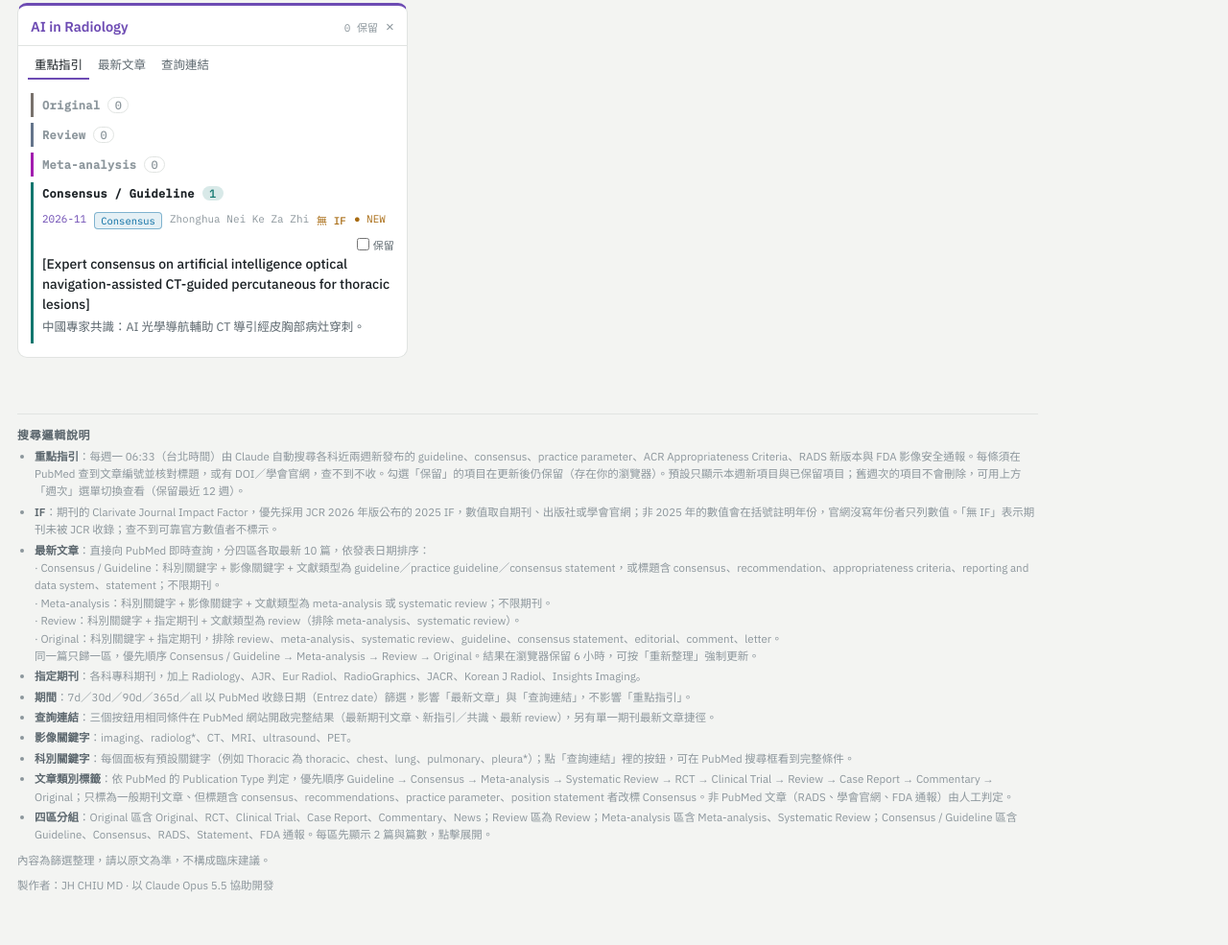
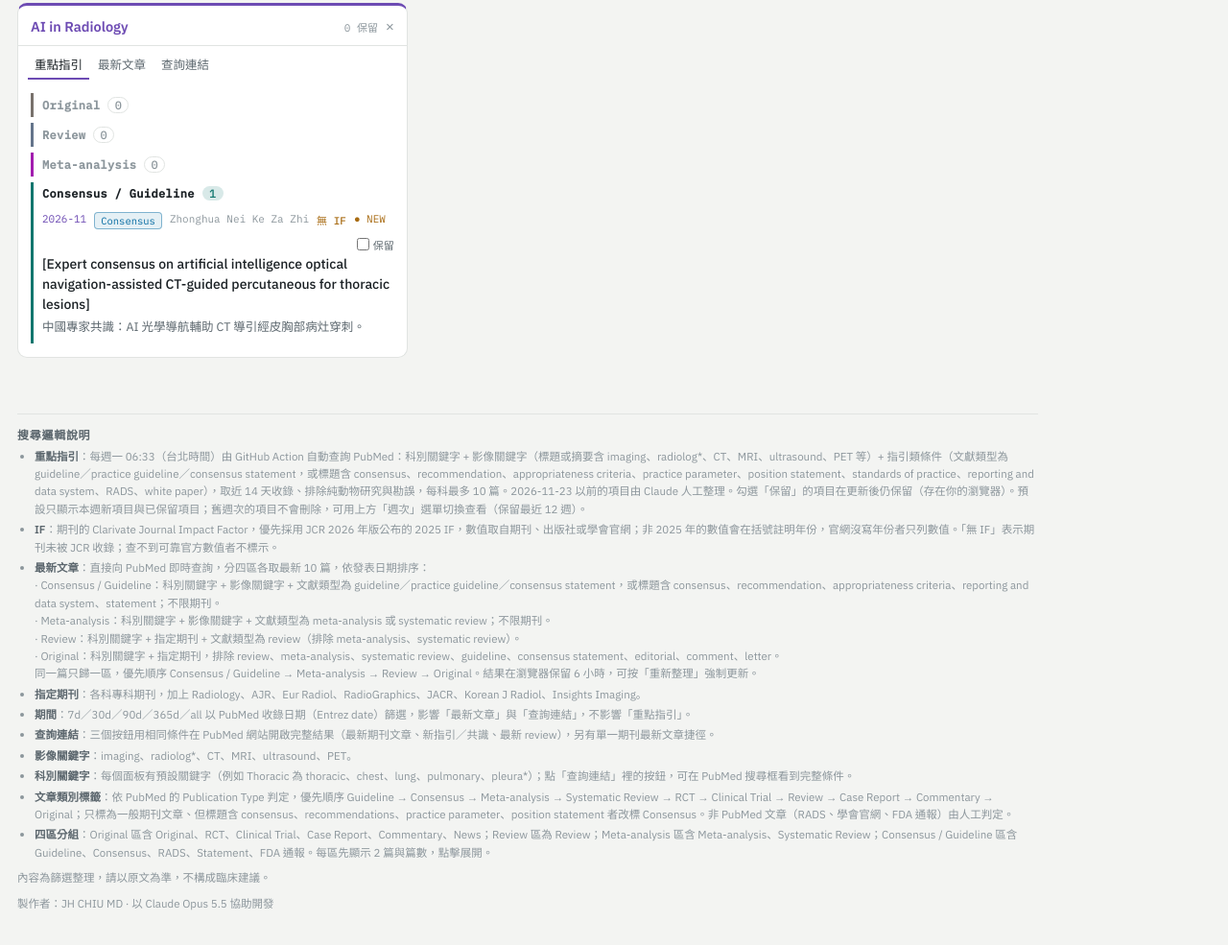
Before and after one commit to cxrfile39-cell/radiology-board, a plain HTML site: page index.html in a window 1280 px wide. Shown: the part 1655-2640 px from the top of the page at 96% size. Drawn offline with Linux system fonts and the light colour scheme.

Commit message:
Update index.html

```diff
--- a/index.html
+++ b/index.html
@@ -172,7 +172,7 @@ footer p{margin:8px 0}
 </header>
 <main id="grid"></main>
 <footer><h3>搜尋邏輯說明</h3><ul>
-<li><b>重點指引</b>：每週一 06:33（台北時間）由 Claude 自動搜尋各科近兩週新發布的 guideline、consensus、practice parameter、ACR Appropriateness Criteria、RADS 新版本與 FDA 影像安全通報。每條須在 PubMed 查到文章編號並核對標題，或有 DOI／學會官網，查不到不收。勾選「保留」的項目在更新後仍保留（存在你的瀏覽器）。預設只顯示本週新項目與已保留項目；舊週次的項目不會刪除，可用上方「週次」選單切換查看（保留最近 12 週）。</li>
+<li><b>重點指引</b>：每週一 06:33（台北時間）由 GitHub Action 自動查詢 PubMed：科別關鍵字 + 影像關鍵字（標題或摘要含 imaging、radiolog*、CT、MRI、ultrasound、PET 等）+ 指引類條件（文獻類型為 guideline／practice guideline／consensus statement，或標題含 consensus、recommendation、appropriateness criteria、practice parameter、position statement、standards of practice、reporting and data system、RADS、white paper），取近 14 天收錄、排除純動物研究與勘誤，每科最多 10 篇。2026-11-23 以前的項目由 Claude 人工整理。勾選「保留」的項目在更新後仍保留（存在你的瀏覽器）。預設只顯示本週新項目與已保留項目；舊週次的項目不會刪除，可用上方「週次」選單切換查看（保留最近 12 週）。</li>
 <li><b>IF</b>：期刊的 Clarivate Journal Impact Factor，優先採用 JCR 2026 年版公布的 2025 IF，數值取自期刊、出版社或學會官網；非 2025 年的數值會在括號註明年份，官網沒寫年份者只列數值。「無 IF」表示期刊未被 JCR 收錄；查不到可靠官方數值者不標示。</li>
 <li><b>最新文章</b>：直接向 PubMed 即時查詢，分四區各取最新 10 篇，依發表日期排序：
 <br>· Consensus / Guideline：科別關鍵字 + 影像關鍵字 + 文獻類型為 guideline／practice guideline／consensus statement，或標題含 consensus、recommendation、appropriateness criteria、reporting and data system、statement；不限期刊。
@@ -288,7 +288,7 @@ function feedHTML(s){
 const isPinned = t => !!pins[keyOf(t)];
 function togglePin(panel, item, on){ const k=keyOf(item.t); if(on) pins[k]={panel,item}; else delete pins[k]; LS.set("rb_pins",pins); render(); }
 let curWeek = "";
-const WEEKS = () => [...new Set(D.panels.flatMap(s=>(s.g||[]).map(x=>x.w).filter(Boolean)))].sort().reverse();
+const WEEKS = () => [...new Set([D.latest, ...D.panels.flatMap(s=>(s.g||[]).map(x=>x.w).filter(Boolean))].filter(Boolean))].sort().reverse();
 function curatedFor(s){
   if(curWeek && curWeek!==D.latest) return (s.g||[]).filter(x=>x.w===curWeek);
   const cur = (s.g||[]).filter(x=>x.w===D.latest || isPinned(x.t));
```
